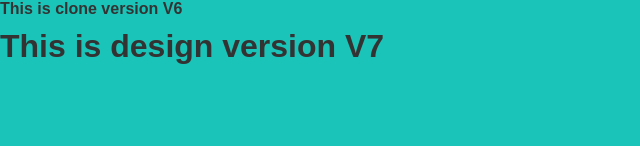
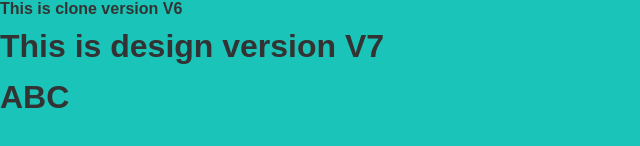
Before and after one commit to pramodpatil08/MyRepo, a plain HTML site: page index.html in a window 1280 px wide. Shown: the part 124-270 px from the top of the page, without its empty margins (0-640 px from the left). Drawn offline with Linux system fonts and the light colour scheme.

Commit message:
Small Change

```diff
--- a/index.html
+++ b/index.html
@@ -14,6 +14,7 @@
     <h3>This is version V5 for GitHub</h3>
     <h4>This is clone version V6</h4>
     <h1>This is design version V7</h1>
+    <h1>ABC</h1>
 
 </body>
 </html>
```
